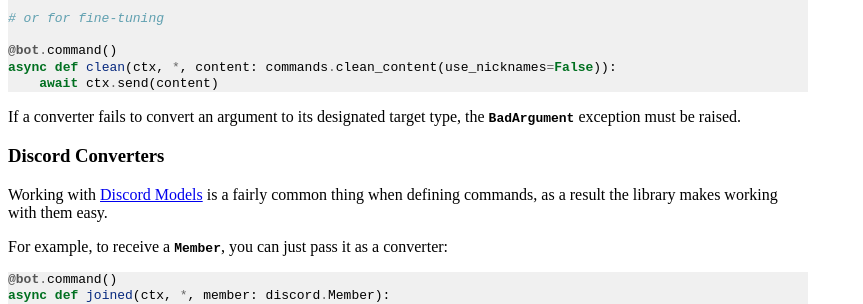
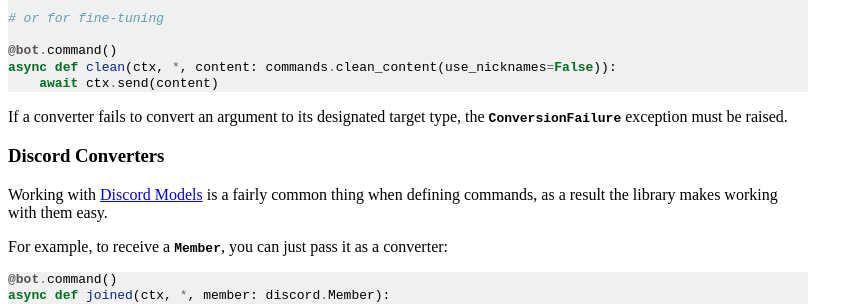
Before and after one commit to Rapptz/discord.py, a Sphinx documentation site: the page built from docs/ext/commands/commands.rst, in a window 1280 px wide and 900 px high, scrolled down 4918 px. Shown: the part 149-453 px from the top of the window, without its empty margins (0-863 px from the left). Built offline with Sphinx 7.4.7, drawn with Linux system fonts in a browser that asks for light colours; some of the changed text lies outside the part shown.

Commit message:
Replace new occurrences of BadArgument from merge

```diff
--- a/docs/ext/commands/commands.rst
+++ b/docs/ext/commands/commands.rst
@@ -278,7 +278,7 @@
         await ctx.send(content)
 
 
-If a converter fails to convert an argument to its designated target type, the :exc:`.BadArgument` exception must be
+If a converter fails to convert an argument to its designated target type, the :exc:`.ConversionFailure` exception must be
 raised.
 
 Discord Converters
@@ -442,7 +442,7 @@
 
     @info.error
     async def info_error(ctx, error):
-        if isinstance(error, commands.BadArgument):
+        if isinstance(error, commands.ConversionFailure):
             await ctx.send('I could not find that member...')
 
 The first parameter of the error handler is the :class:`.Context` while the second one is an exception that is derived from
```
Also changed, not shown: 1 other file.
